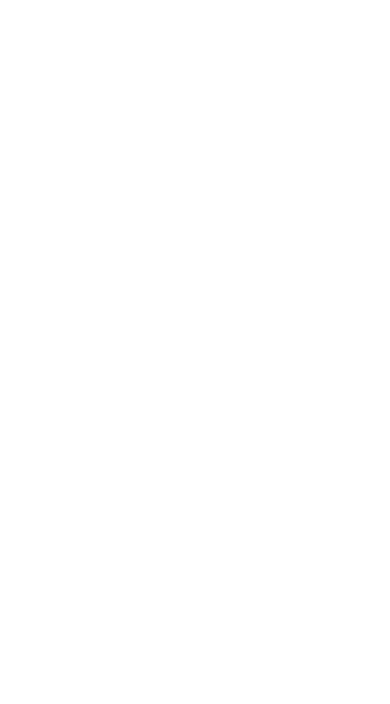
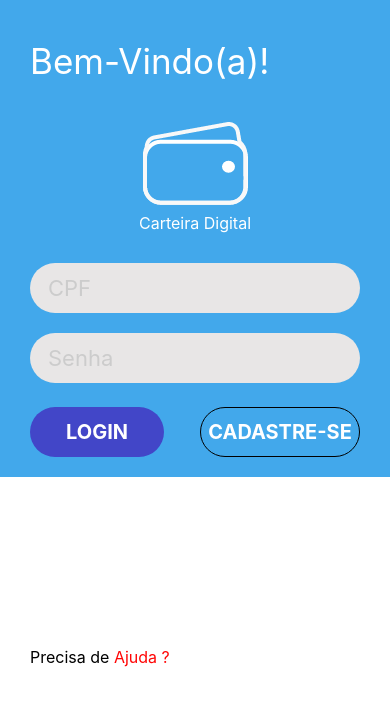
Before and after one commit to LuizMarceloFreire/Projeto-Integrado---Carteira-Digital, a React Native app in the folder mobile/: screen / in a window 390 px wide. Shown: the top 704 px of the page. Built offline with nearby package versions, Linux system fonts and the light colour scheme.

Commit message:
modificado layout da tala de login

```diff
--- a/mobile/App.js
+++ b/mobile/App.js
@@ -1,16 +1,16 @@
 import React from 'react';
 import { StyleSheet, Text, View } from 'react-native';
+import Login from './src/views/Login';
 
 export default function App() {
   return (
     <View style={styles.container}>
+      <Login />
     </View>
   );
 }
 
 const styles = StyleSheet.create({
   container: {
-    top: 30,
-    backgroundColor: '#fff',
   },
 });
--- a/mobile/src/views/Login/index.js
+++ b/mobile/src/views/Login/index.js
@@ -1,11 +1,17 @@
 import React from 'react';
-import { StyleSheet, Text, View, TextInput, TouchableOpacity } from 'react-native';
+import { StyleSheet, Text, View, TextInput, TouchableOpacity, Image } from 'react-native';
 import styles from './styles';
+
+import logo from '../../assets/img/logo.png';
 
 const Login = () => {
     return (
         <View style={styles.loginWrapper}>
-            <Text style={styles.loginHellow}>Olá!</Text>
+            <Text style={styles.loginHellow}>Bem-Vindo(a)!</Text>
+            <View style={styles.logo}>
+                <Image source={logo} />
+                <Text style={styles.logoText}>Carteira Digital</Text>
+            </View>
             <View style={styles.formWripper}>
                 <TextInput style={styles.inputText}
                     underlineColorAndroid='rgba(0,0,0,0)'
--- a/mobile/src/views/Login/styles.js
+++ b/mobile/src/views/Login/styles.js
@@ -6,14 +6,29 @@ const screenHeight = Dimensions.get("window").height;
 const styles = StyleSheet.create({
 
     loginWrapper: {
-        marginTop: 80,
+        paddingTop: 40,
         paddingLeft: 30,
         paddingRight: 30,
         height: screenHeight,
+        backgroundColor: '#42A8EB',
+        height: '100%',
     },
     loginHellow: {
-        fontSize: 72,
-        marginBottom: 32,
+        fontSize: 35,
+        marginBottom: 40,
+        color: 'white',
+    },
+
+    logo: {
+        alignItems: 'center',
+        justifyContent: 'center',
+        marginBottom: 30,
+    },
+
+    logoText: {
+        color: 'white',
+        fontSize: 16,
+        marginTop: 8,
     },
 
     formWripper: {
@@ -47,14 +62,14 @@ const styles = StyleSheet.create({
         alignItems: 'center',
         justifyContent: 'center',
         height: 50,
-        backgroundColor: '#42a8eb',
+        backgroundColor: '#4246C8',
         borderRadius: 30,
     },
 
     buttonLoginText: {
         fontSize: 20,
         fontWeight: 'bold',
-        color: '#fff',
+        color: 'white',
         textTransform: 'uppercase',
     },
 
@@ -65,7 +80,6 @@ const styles = StyleSheet.create({
         alignItems: 'center',
         justifyContent: 'center',
         height: 50,
-        backgroundColor: '#fff',
         borderRadius: 30,
     },
 
@@ -74,17 +88,16 @@ const styles = StyleSheet.create({
         fontWeight: 'bold',
         color: '#000',
         textTransform: 'uppercase',
+        color: 'white',
     },
 
     textRed: {
         color: '#ff0505'
     },
 
-    textHelp:  {
-        position: 'absolute',
+    textHelp: {
         fontSize: 16,
-        bottom: 120,
-        left: 30,
+        top: 190,
     }
 
 
```
Also changed, not shown: mobile/src/assets/img/logo.png (added), mobile/src/views/home/index.js (deleted), mobile/src/views/home/style.js (deleted), 1 other file (tests, documents, lock files or other folders).
